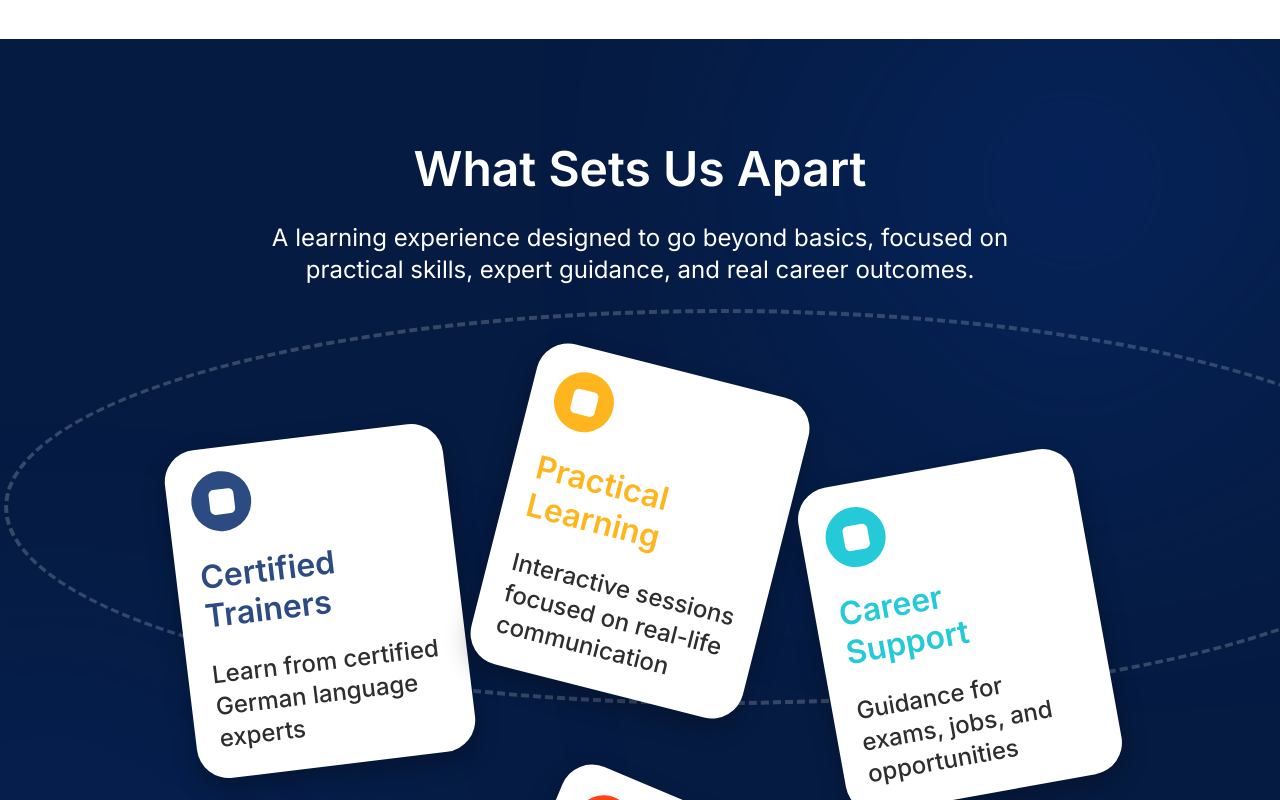
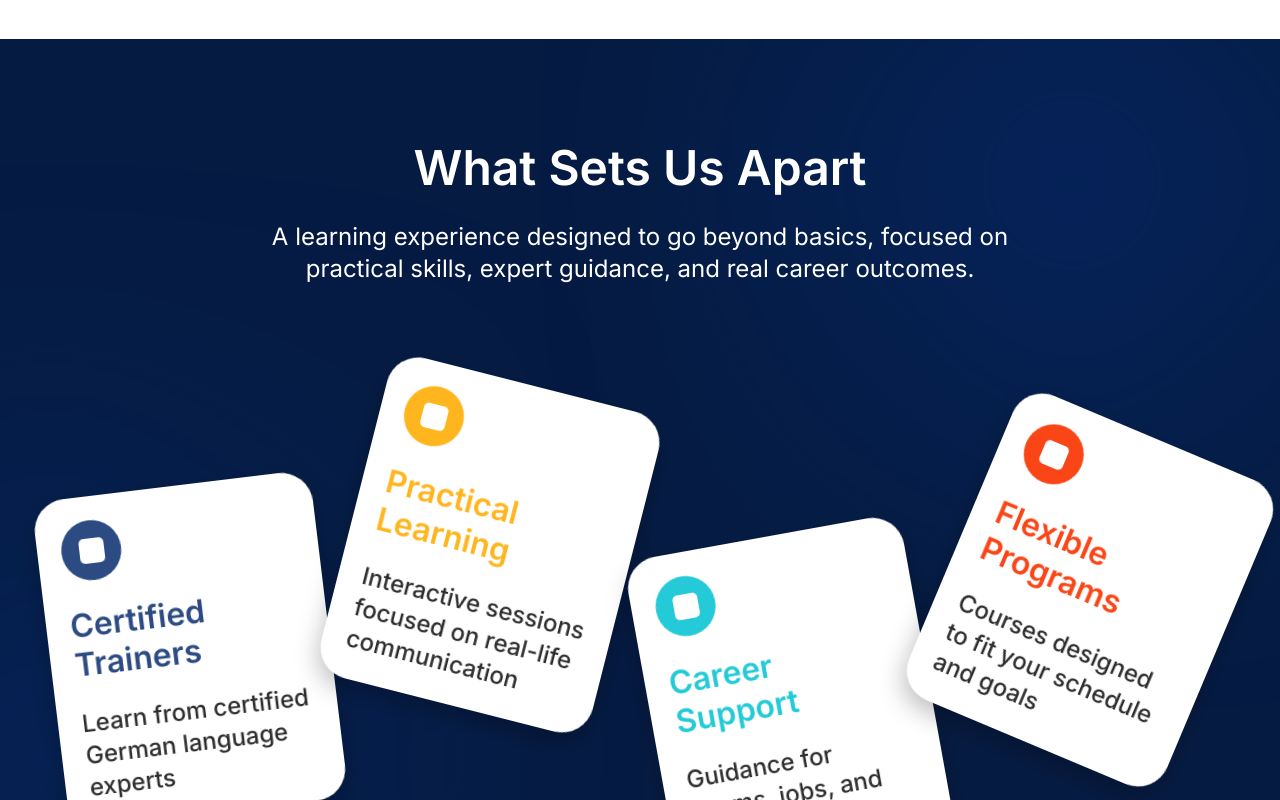
Before and after one commit to Asolinmaso/steinbeis-international, a Next.js app: page / in a window 1280 px wide. Shown: the part 4280-5080 px from the top of the page. Built offline with nearby package versions, Linux system fonts and the light colour scheme.

Commit message:
feat: redesign 'What Sets Us Apart' section with specific Figma absolute positioning and staggered scroll entry animations

```diff
--- a/src/components/Features.tsx
+++ b/src/components/Features.tsx
@@ -1,32 +1,80 @@
 "use client";
-import React from 'react';
+import React, { useRef, useState, useEffect } from 'react';
 
 const cards = [
-  { title: "Certified Trainers", desc: "Learn from certified German language experts", color: "#2C4B82", rotation: "-6.91deg", mt: "50px" },
-  { title: "Practical Learning", desc: "Interactive sessions focused on real-life communication", color: "#FFB61E", rotation: "14.26deg", mt: "-20px" },
-  { title: "Career Support", desc: "Guidance for exams, jobs, and opportunities", color: "#25CAD8", rotation: "-10.25deg", mt: "80px" },
-  { title: "Flexible Programs", desc: "Courses designed to fit your schedule and goals", color: "#FA4516", rotation: "22.82deg", mt: "-40px" }
+  { title: "Certified Trainers", desc: "Learn from certified German language experts", color: "#2C4B82", rotation: "-6.91deg", left: "2%", mt: "100px", delay: "0.5s" },
+  { title: "Practical Learning", desc: "Interactive sessions focused on real-life communication", color: "#FFB61E", rotation: "14.26deg", left: "25%", mt: "-5px", delay: "0.7s" },
+  { title: "Career Support", desc: "Guidance for exams, jobs, and opportunities", color: "#25CAD8", rotation: "-10.25deg", left: "48.5%", mt: "150px", delay: "0.9s" },
+  { title: "Flexible Programs", desc: "Courses designed to fit your schedule and goals", color: "#FA4516", rotation: "22.82deg", left: "72%", mt: "40px", delay: "1.1s" }
 ];
 
 export default function Features() {
+  const sectionRef = useRef<HTMLElement>(null);
+  const [isVisible, setIsVisible] = useState(false);
+  const [mounted, setMounted] = useState(false);
+
+  useEffect(() => {
+    setMounted(true);
+    const observer = new IntersectionObserver(
+      ([entry]) => {
+        if (entry.isIntersecting) {
+          setIsVisible(true);
+        }
+      },
+      { threshold: 0.2, rootMargin: "0px" }
+    );
+    if (sectionRef.current) {
+      observer.observe(sectionRef.current);
+    }
+    return () => observer.disconnect();
+  }, []);
+
+  const activeClass = mounted && isVisible ? 'is-visible' : '';
+
   return (
-    <section className="features-section" style={{
+    <section ref={sectionRef} className={`features-section ${activeClass}`} style={{
       position: 'relative',
       width: '100%',
-      minHeight: '800px',
+      minHeight: '878px',
       backgroundColor: '#061B42',
-      padding: '100px',
+      padding: '100px 0',
       display: 'flex',
       flexDirection: 'column',
       alignItems: 'center',
       overflow: 'hidden'
     }}>
+      <style>{`
+        .features-dashed-ellipse {
+          opacity: 0;
+        }
+        .features-section.is-visible .features-dashed-ellipse {
+          animation: drawDashed 1.5s ease-in-out forwards;
+        }
+        @keyframes drawDashed {
+          0% { clip-path: inset(0 100% 0 0); opacity: 1; }
+          100% { clip-path: inset(0 0 0 0); opacity: 1; }
+        }
+
+        .features-card-anim {
+          opacity: 0;
+          visibility: hidden;
+        }
+        .features-section.is-visible .features-card-anim {
+          animation: popIn 0.8s cubic-bezier(0.175, 0.885, 0.32, 1.275) forwards;
+          visibility: visible;
+        }
+        @keyframes popIn {
+          0% { opacity: 0; transform: translateY(60px) var(--base-rotation); }
+          100% { opacity: 1; transform: translateY(0) var(--base-rotation); }
+        }
+      `}</style>
+
       {/* Decorative dashed ellipse */}
       <div className="features-dashed-ellipse" style={{
         position: 'absolute',
         width: '1434px', height: '396px',
-        left: '4px', top: '270px',
-        border: '4px dashed rgba(255,255,255,0.2)',
+        left: 'calc(50% - 717px)', top: '350px',
+        border: '4px dashed #FFFFFF',
         borderRadius: '50%',
         zIndex: 0
       }} />
@@ -38,7 +86,8 @@ export default function Features() {
       <div style={{ display: 'flex', flexDirection: 'column', alignItems: 'center', zIndex: 10 }}>
         <h2 className="features-title" style={{
           fontFamily: 'Inter', fontWeight: 600, fontSize: '48px',
-          color: '#FFFFFF', textAlign: 'center', marginBottom: '24px'
+          lineHeight: '58px', color: '#FFFFFF', textAlign: 'center', marginBottom: '24px',
+          maxWidth: '456px'
         }}>
           What Sets Us Apart
         </h2>
@@ -51,26 +100,31 @@ export default function Features() {
       </div>
 
       <div className="features-cards-wrapper" style={{
+        position: 'relative',
+        width: '100%',
+        maxWidth: '1440px',
         display: 'flex',
         justifyContent: 'center',
-        gap: '40px',
+        gap: '20px',
         marginTop: '100px',
         zIndex: 10,
         flexWrap: 'wrap'
       }}>
         {cards.map((card, i) => (
-          <div key={i} className="features-card" style={{
+          <div key={i} className="features-card features-card-anim" style={{
             width: '280px', height: '330px',
             backgroundColor: '#FFFFFF',
             boxShadow: '0px 10px 24px rgba(0, 0, 0, 0.25)',
             borderRadius: '32px',
             padding: '24px',
             display: 'flex', flexDirection: 'column', gap: '24px',
+            marginTop: card.mt,
+            animationDelay: card.delay,
+            '--base-rotation': `rotate(${card.rotation})`,
             transform: `rotate(${card.rotation})`,
-            marginTop: card.mt,
-            transition: 'transform 0.3s ease',
+            transition: 'transform 0.3s ease, box-shadow 0.3s ease',
             cursor: 'pointer'
-          }}
+          } as React.CSSProperties}
           onMouseEnter={(e) => { e.currentTarget.style.transform = `rotate(0deg) translateY(-10px) scale(1.05)`; }}
           onMouseLeave={(e) => { e.currentTarget.style.transform = `rotate(${card.rotation})`; }}
           >
```
